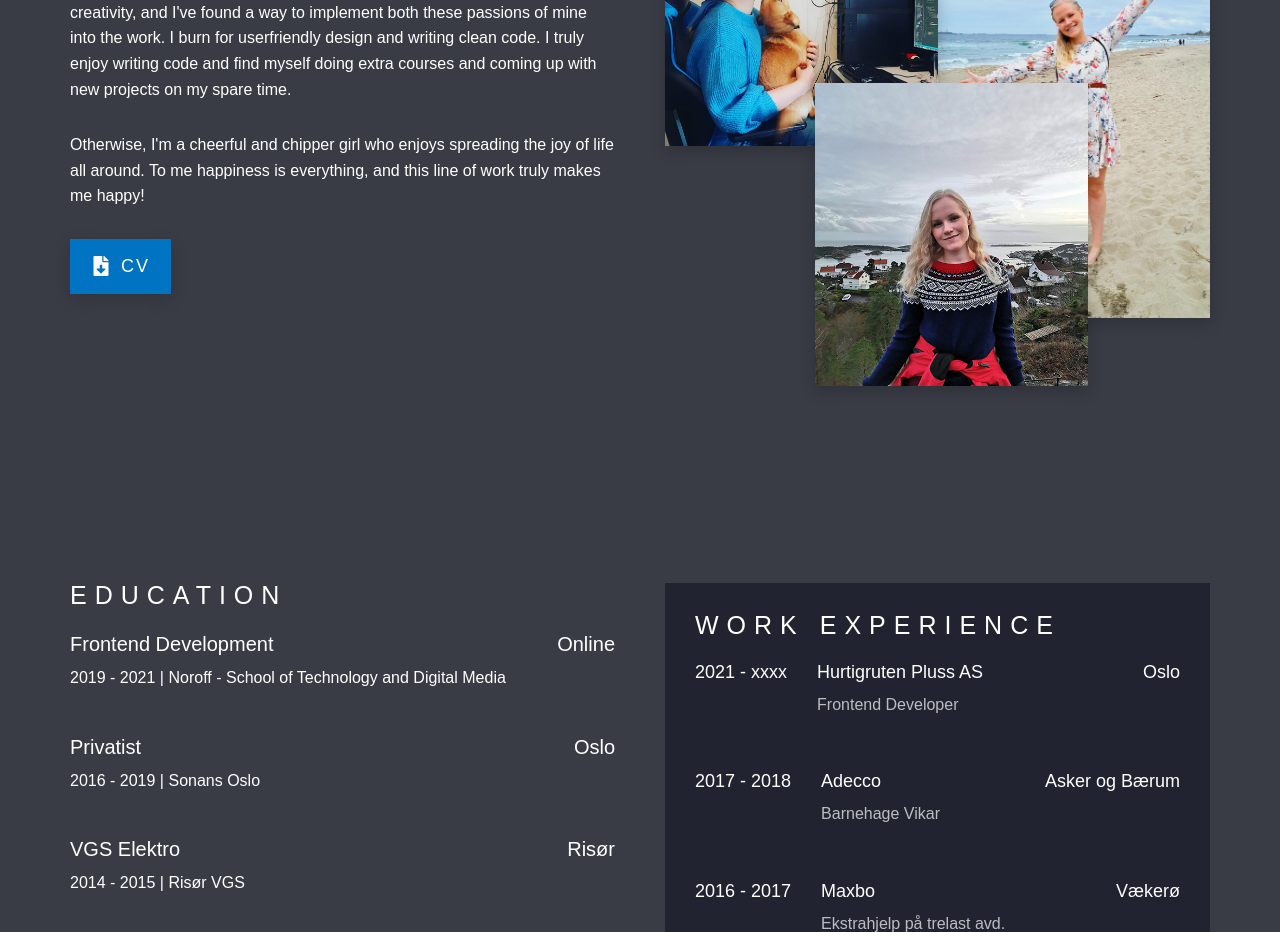
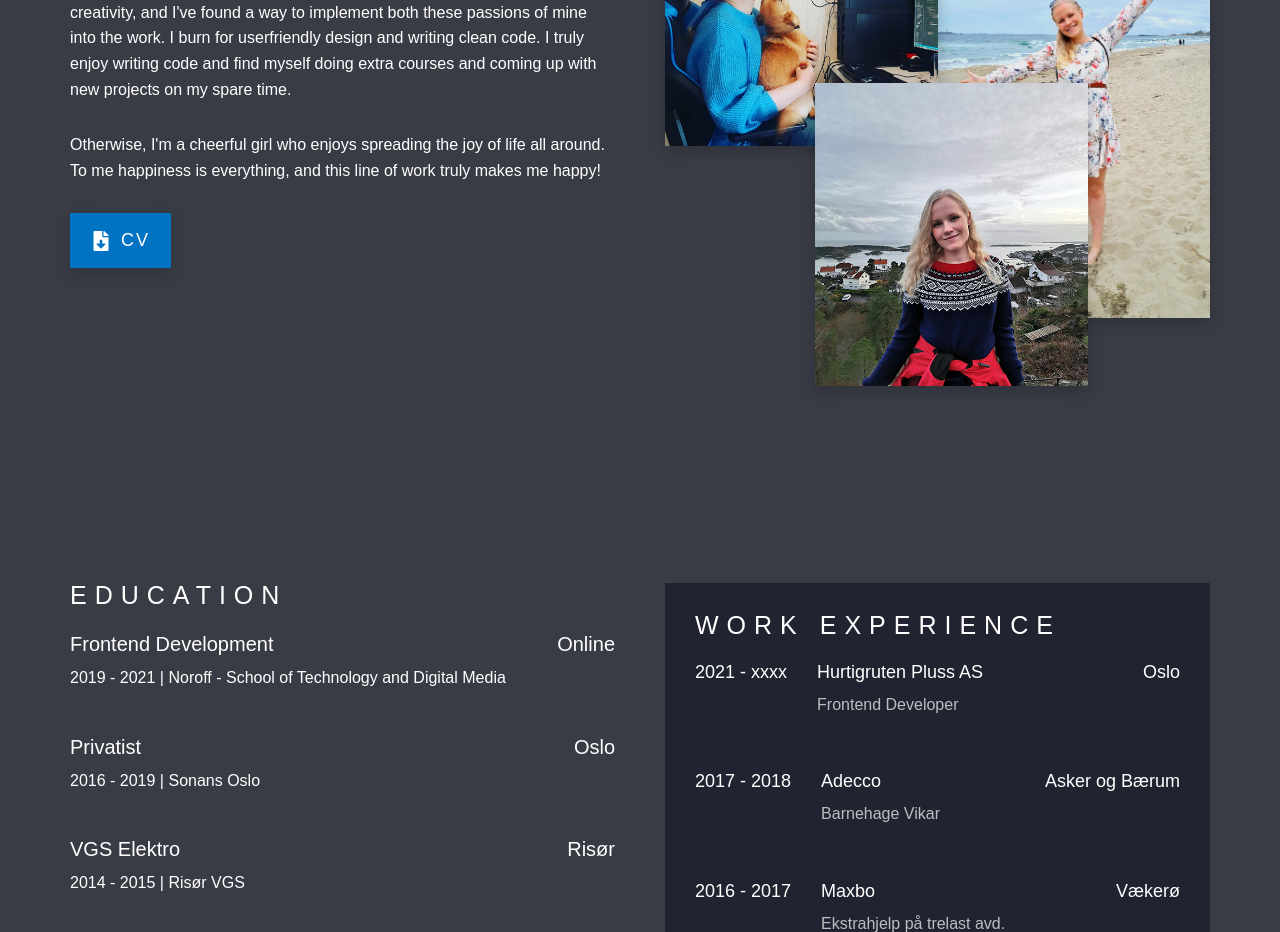
Before and after one commit to emilietonnessen/industry-knowledge_v2, a React (Create React App) app: page / in a window 1280 px wide. Shown: the part 2880-3812 px from the top of the page. Built offline with nearby package versions, Linux system fonts and the light colour scheme; some icons are missing; a web font is replaced by a local one.

Commit message:
Update AboutMe.tsx

```diff
--- a/src/components/AboutMe.tsx
+++ b/src/components/AboutMe.tsx
@@ -22,7 +22,7 @@ const AboutMe: React.FC = () => {
                     I chose Frontend Development as I have a great passion for structure and creativity, and I've found a way to implement both these passions of mine into the work. I burn for userfriendly design and writing clean code. I truly enjoy writing code and find myself doing extra courses and coming up with new projects on my spare time.
                 </p>
                 <p className="paragraph">
-                    Otherwise, I'm a cheerful and chipper girl who enjoys spreading the joy of life all around. To me happiness is everything, and this line of work truly makes me happy!
+                    Otherwise, I'm a cheerful girl who enjoys spreading the joy of life all around. To me happiness is everything, and this line of work truly makes me happy!
                 </p>
                 <ButtonLink link={Pdf} download theme="primary" size="md" >
                     <FileDownload color={white} classes="btn__icon" />
```
